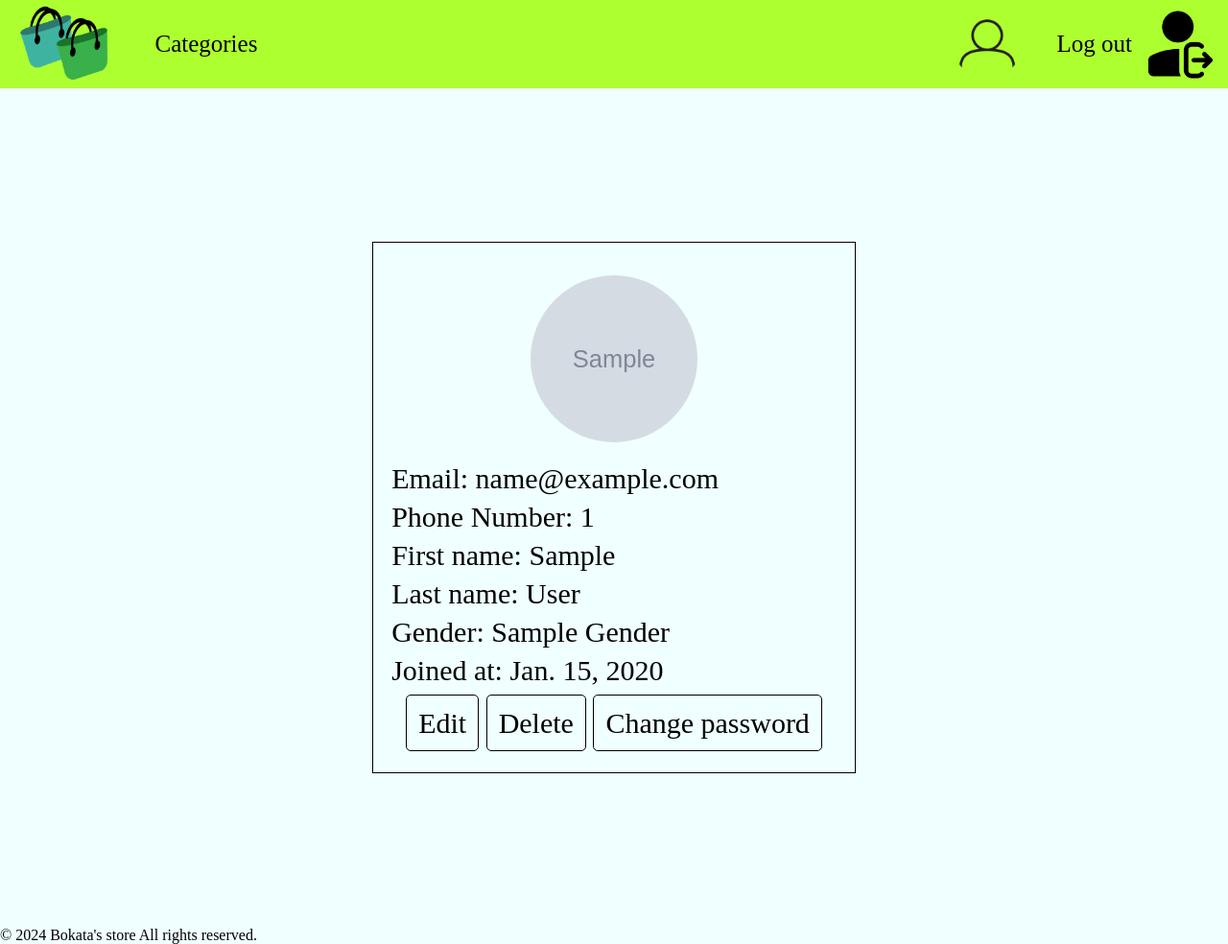
After one commit to SteliyanM/shop, a Django app: template templates/profiles/details.html in a window 1280 px wide. The commit adds this page. Shown: the whole page at 96% size. Run offline with Django 5.2, Linux system fonts and the light colour scheme; a user stored in the database is signed in; tables that the repository leaves empty hold one stand-in row (values such as "Sample post"); the template is opened without the code that fills it: most values are stand-ins (such as "Sample title", 1, 10 or a date in 2020); grey boxes marked "Sample" are stand-in pictures.

Commit message:
Profile details and edit profile done

```diff
--- a/bokatas_store/accounts/forms.py
+++ b/bokatas_store/accounts/forms.py
@@ -18,6 +18,11 @@ class UserLoginForm(forms.Form):
     password = forms.CharField(
         label=_("Password"),
         widget=forms.PasswordInput(attrs={"autocomplete": "current-password"}),
+    )
+
+    remember_me = forms.BooleanField(
+        label=_("Remember me"),
+        required=False,
     )
 
     error_messages = {
--- /dev/null
+++ b/bokatas_store/profiles/forms.py
@@ -0,0 +1,6 @@
+from string import Template
+
+from django import forms
+from django.utils.safestring import mark_safe
+
+from bokatas_store.profiles.models import UserProfile
--- /dev/null
+++ b/bokatas_store/profiles/urls.py
@@ -0,0 +1,10 @@
+from django.urls import path, include
+from .views import DetailsProfileView, EditProfileView
+
+urlpatterns = (
+    path("<int:pk>/", include([
+        path("", DetailsProfileView.as_view(), name="details-profile"),
+        path("edit/", EditProfileView.as_view(), name="edit-profile"),
+    ])),
+
+)
--- a/bokatas_store/settings.py
+++ b/bokatas_store/settings.py
@@ -144,3 +144,6 @@ AUTH_USER_MODEL = "accounts.BokataStoreUser"
 LOGIN_URL = reverse_lazy("login-user")
 LOGIN_REDIRECT_URL = reverse_lazy("index")
 LOGOUT_REDIRECT_URL = reverse_lazy("index")
+
+SESSION_EXPIRE_AT_BROWSER_CLOSE = False
+SESSION_COOKIE_AGE = 604800
--- a/bokatas_store/urls.py
+++ b/bokatas_store/urls.py
@@ -8,4 +8,5 @@ urlpatterns = [
     path('admin/', admin.site.urls),
     path('', include("bokatas_store.web.urls")),
     path('accounts/', include("bokatas_store.accounts.urls")),
+    path('profiles/', include("bokatas_store.profiles.urls")),
 ] + static(settings.MEDIA_URL, document_root=settings.MEDIA_ROOT)
--- a/static/css/header.css
+++ b/static/css/header.css
@@ -43,7 +43,7 @@ div.right > a {
 
 .profile-image {
     background-color: greenyellow;
-    border: 0px solid black;
+    border: 0 solid black;
     border-radius: 50%;
     padding-right: 1em;
     align-self: center;
@@ -51,7 +51,7 @@ div.right > a {
 }
 
 .profile-image > img {
-    width: 6em;
-    height: 6em;
+    width: 4.5em;
+    height: 4.5em;
     border-radius: 50%;
 }
--- /dev/null
+++ b/static/css/profile.css
@@ -0,0 +1,42 @@
+div.form {
+    border: 1px black solid;
+    justify-self: center;
+    align-self: center;
+    margin: 10em 0;
+    display: flex;
+    flex-direction: column;
+    padding: 1em;
+}
+
+div.form * {
+    font-size: 30px;
+    padding: 3px;
+}
+
+div.form img {
+    height: 6em;
+    width: 6em;
+    border-radius: 50%;
+    align-self: center;
+    margin: 0.5em;
+}
+
+.buttons {
+    margin: 0.5em;
+}
+
+.buttons a,
+.buttons button {
+    text-decoration: none;
+    color: black;
+    background: azure;
+    padding: 0.4em;
+    border: 1px black solid;
+    border-radius: 5px;
+}
+
+.buttons a:hover,
+.buttons button:hover {
+    background: greenyellow;
+    cursor: pointer;
+}
--- a/templates/base.html
+++ b/templates/base.html
@@ -35,10 +35,11 @@
         {% else %}
 
             {% if request.user.userprofile.profile_picture %}
-                <button class="profile-image"><img src="{{ MEDIA_URL }}{{ request.user.userprofile.profile_picture.url }}" alt="user profile picture"></button>
+                <a href="{% url 'details-profile' pk=request.user.pk %}" class="profile-image"><img src="{{ MEDIA_URL }}{{ request.user.userprofile.profile_picture.url }}" alt="user profile picture"></a>
             {% else %}
-                <button class="profile-image" ><img src="{% static 'images/default_profile_picture.webp' %}" alt="user profile picture"></button>
+                <a href="{% url 'details-profile' pk=request.user.pk %}" class="profile-image" ><img src="{% static 'images/default_profile_picture.webp' %}" alt="user profile picture"></a>
             {% endif %}
+            <a class="text" href="{% url 'logout-user' %}">Log out<img class="logout-img" src="{% static 'images/logout.png' %}" alt="log out image"></a>
 
         {% endif %}
 
--- /dev/null
+++ b/templates/profiles/details.html
@@ -0,0 +1,31 @@
+{% extends 'base.html' %}
+{% load static %}
+
+{% block styles %}
+    <link rel="stylesheet" href="{% static 'css/profile.css' %}">
+{% endblock %}
+
+{% block content %}
+
+    <div class="form">
+
+        <img src="{{ MEDIA_URL }}{{ object.profile_picture.url }}" alt="">
+
+        <p>Email: {{ object.user.email }}</p>
+        <p>Phone Number: {{ object.user.phone_number }}</p>
+        <p>First name: {{ object.first_name|default_if_none:"" }}</p>
+        <p>Last name: {{ object.last_name|default_if_none:"" }}</p>
+        <p>Gender: {{ object.gender|default_if_none:""|title }}</p>
+        <p>Joined at: {{ object.user.created_at|date }}</p>
+
+        <div class="buttons">
+
+            <a href="{% url 'edit-profile' pk=request.user.pk %}">Edit</a>
+            <a href="#">Delete</a>
+            <a href="#">Change password</a>
+
+        </div>
+
+    </div>
+
+{% endblock %}
```
Also changed, not shown: bokatas_store/accounts/views.py (+11 -0 lines), templates/profiles/edit.html (added, +36 -0 lines), bokatas_store/profiles/migrations/0002_alter_userprofile_gender.py (added), bokatas_store/profiles/migrations/0003_alter_userprofile_profile_picture.py (added), bokatas_store/profiles/migrations/0004_alter_userprofile_profile_picture.py (added), mediafiles/profile_pictures/default_profile_picture.webp (added).
